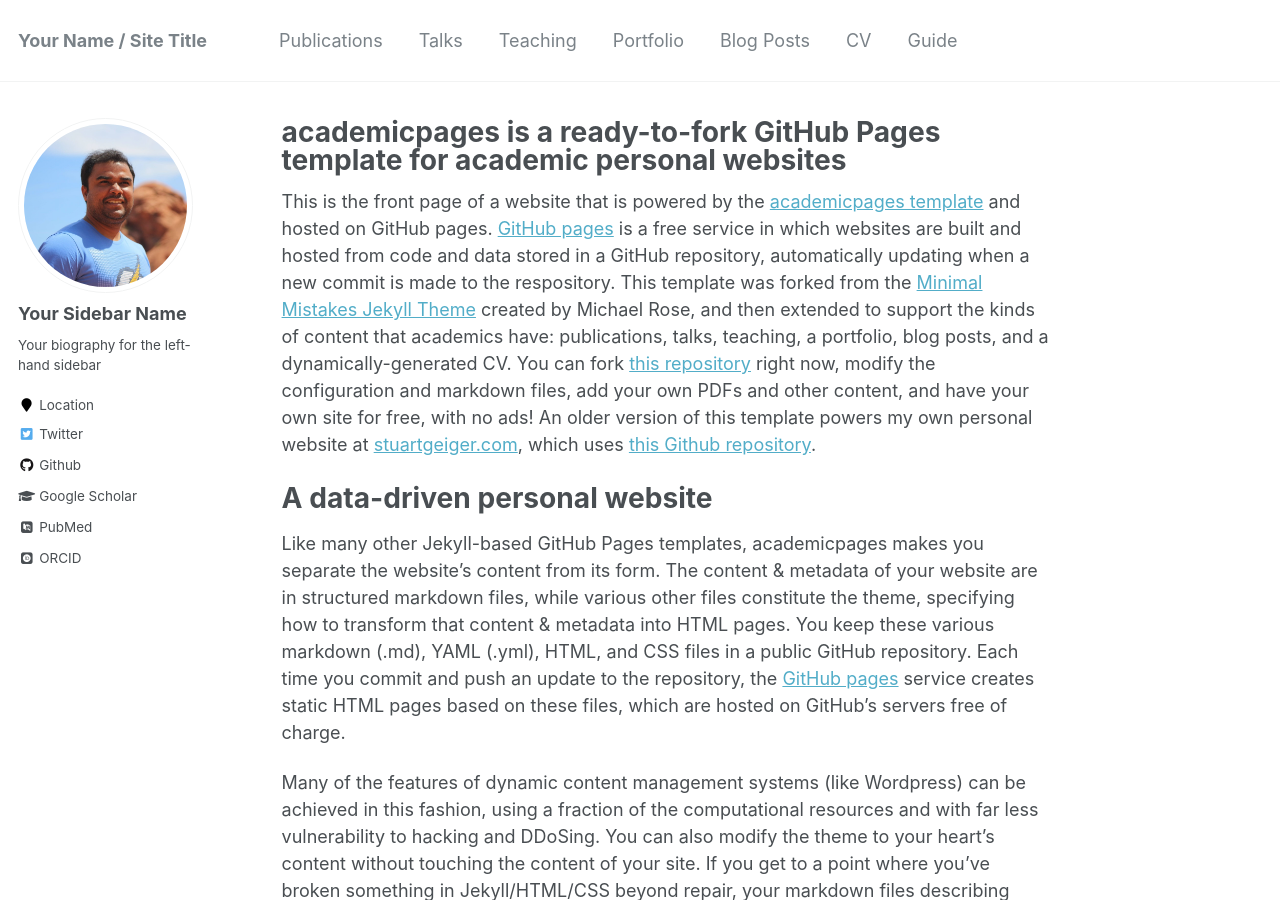
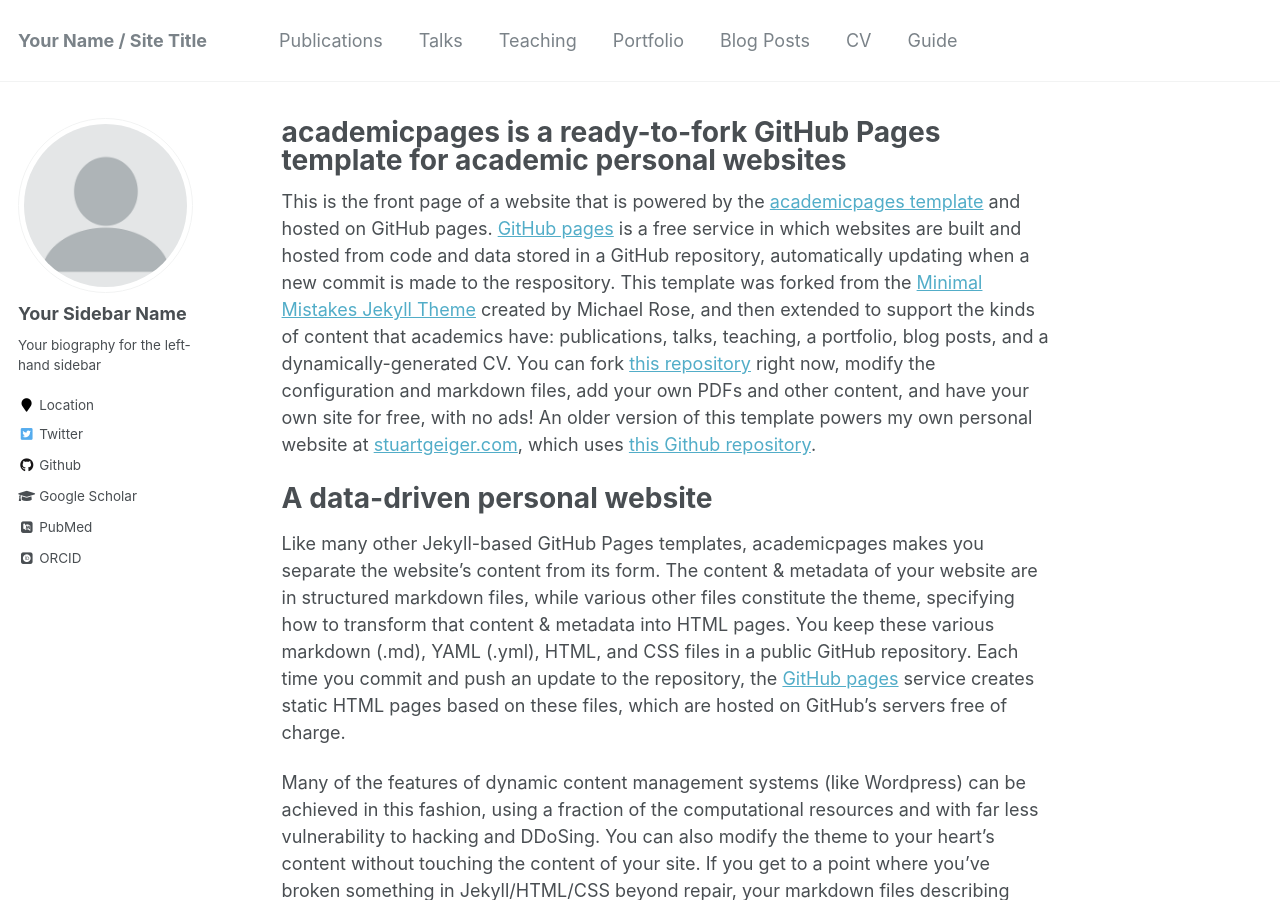
Before and after one commit to karmake2/karmake2.github.io, a Jekyll site: the page built from _pages/about.md, in a window 1280 px wide and 900 px high. Built offline with Jekyll 4.4.1, drawn with Linux system fonts in a browser that asks for light colours; some web fonts are replaced.

Commit message:
Update _config.yml

```diff
--- a/_config.yml
+++ b/_config.yml
@@ -81,7 +81,7 @@
 # Site Author
 author:
   name             : "Your Sidebar Name"
-  avatar           : "santu.jpg"
+  avatar           : "profile.png"
   bio              : "Your biography for the left-hand sidebar"
   location         : "Location"
   employer         :
```
